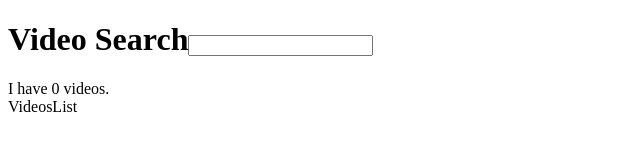
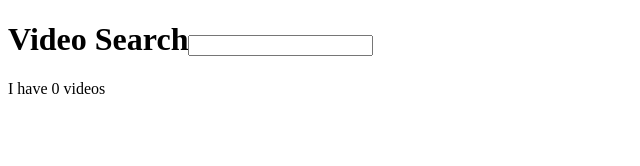
Before and after one commit to martinezjf2/videos, a React (Create React App) app: page / in a window 1280 px wide. Shown: the top 166 px of the page, without its empty margins (0-640 px from the left). Built offline with nearby package versions, Linux system fonts and the light colour scheme; the HTML template or start-up script is replaced by a standard one.

Commit message:
added text and props.videos.length to see if we are receiving the props

```diff
--- a/src/App.jsx
+++ b/src/App.jsx
@@ -19,7 +19,6 @@ export default class App extends React.Component {
         return (
             <div className="ui container">
                 <h1><SearchBar onFormSubmit={this.onTermSubmit}/></h1>
-                I have {this.state.videos.length} videos.
                 <VideoList videos={this.state.videos}/>
             </div>
         )
--- a/src/components/VideoList.jsx
+++ b/src/components/VideoList.jsx
@@ -1,6 +1,7 @@
 import React from "react";
+
 const VideoList = (props) => {
-    return <div>VideosList</div>
+    return <div>I have {props.videos.length} videos</div>
 };
 
 export default VideoList
```
